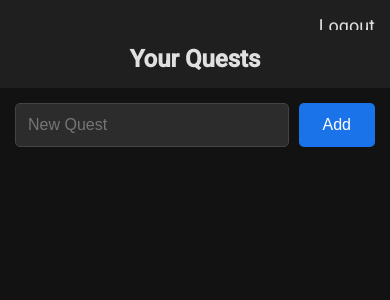
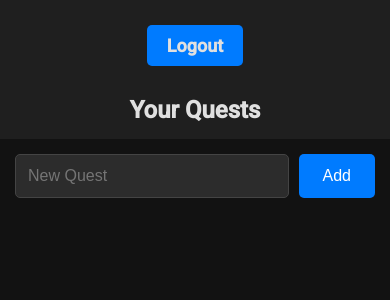
Before and after one commit to need4swede/SideQuests, a Flask app: page / in a window 390 px wide. Shown: the top 300 px of the page. Run offline with Flask 3, Linux system fonts and the light colour scheme; the visitor is signed in with stand-in values (Sample User, id 1).

Commit message:
added logout button

```diff
--- a/static/css/style.css
+++ b/static/css/style.css
@@ -12,7 +12,8 @@
     --header-background: #1f1f1f;
     --card-background: #1e1e1e;
     --card-border: #2c2c2c;
-    --button-background: #1a73e8;
+    --button-background: #007bff;
+    --button-hover-background: #0056b3;
     --button-text-color: #ffffff;
     --input-background: #2c2c2c;
     --input-border: #444444;
@@ -429,3 +430,39 @@ header h1 {
     background-color: #17a2b8;
     color: white;
 }
+
+/*------------------------------------------------------------
+    14. Logout Button Styles
+------------------------------------------------------------*/
+.navbar {
+    position: absolute;
+    top: 15px;
+    right: 15px;
+}
+
+.logout-button {
+    display: inline-block;
+    padding: 10px 20px;
+    background-color: var(--button-background);
+    color: var(--button-text-color);
+    border: none;
+    border-radius: 5px;
+    text-decoration: none;
+    font-size: 16px;
+    font-weight: bold;
+    cursor: pointer;
+    transition: background-color 0.3s ease;
+}
+
+.logout-button:hover {
+    background-color: var(--button-hover-background);
+}
+
+/* Responsive Design */
+@media (max-width: 600px) {
+    .navbar {
+        position: static;
+        text-align: center;
+        margin-top: 10px;
+    }
+}
--- a/templates/base.html
+++ b/templates/base.html
@@ -12,7 +12,7 @@
 <header>
     {% if session.get('logged_in') %}
     <nav class="navbar">
-        <a href="{{ url_for('logout') }}">Logout</a>
+        <a href="{{ url_for('logout') }}" class="logout-button">Logout</a>
     </nav>
     {% endif %}
 </header>
```
